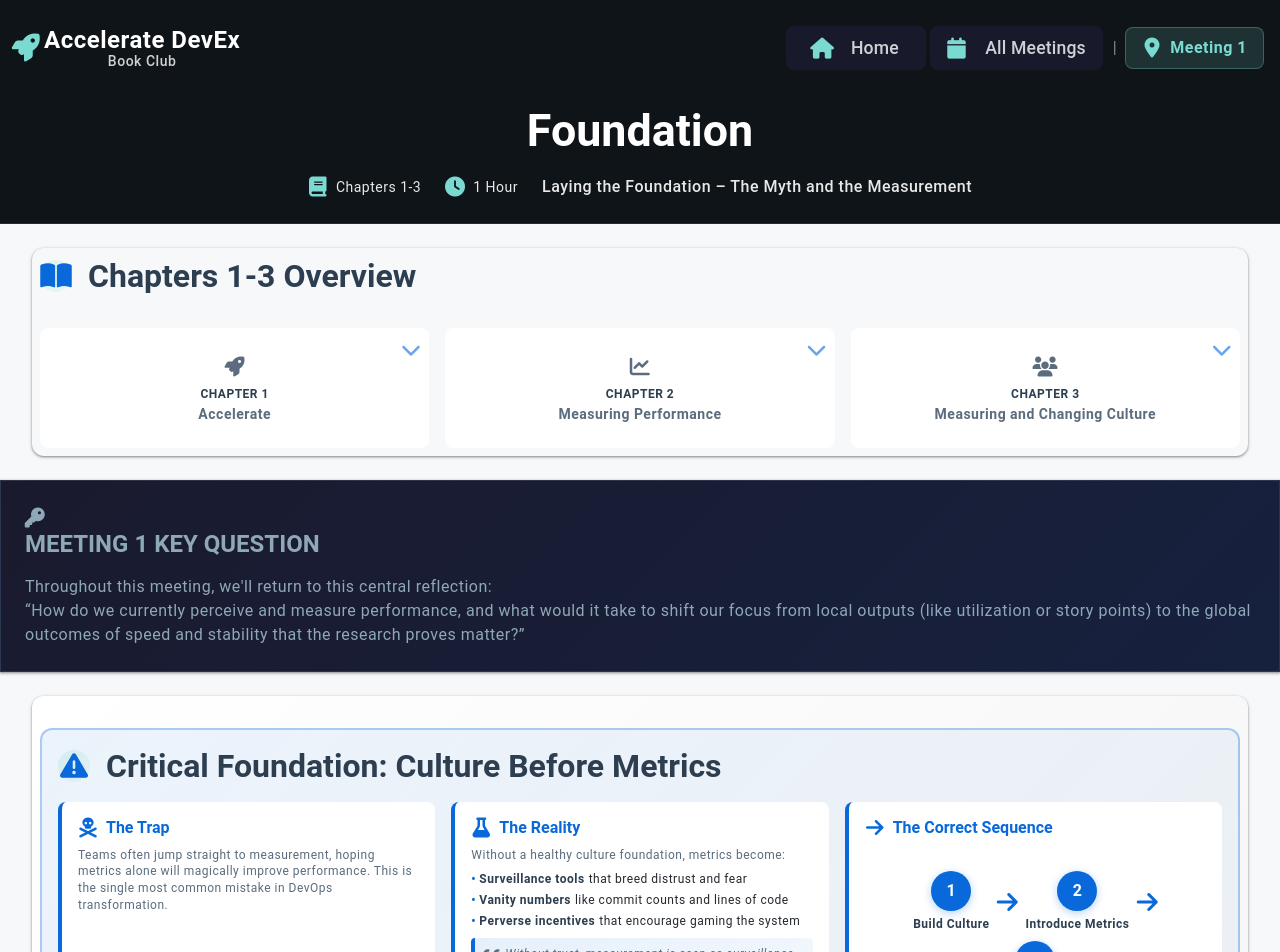
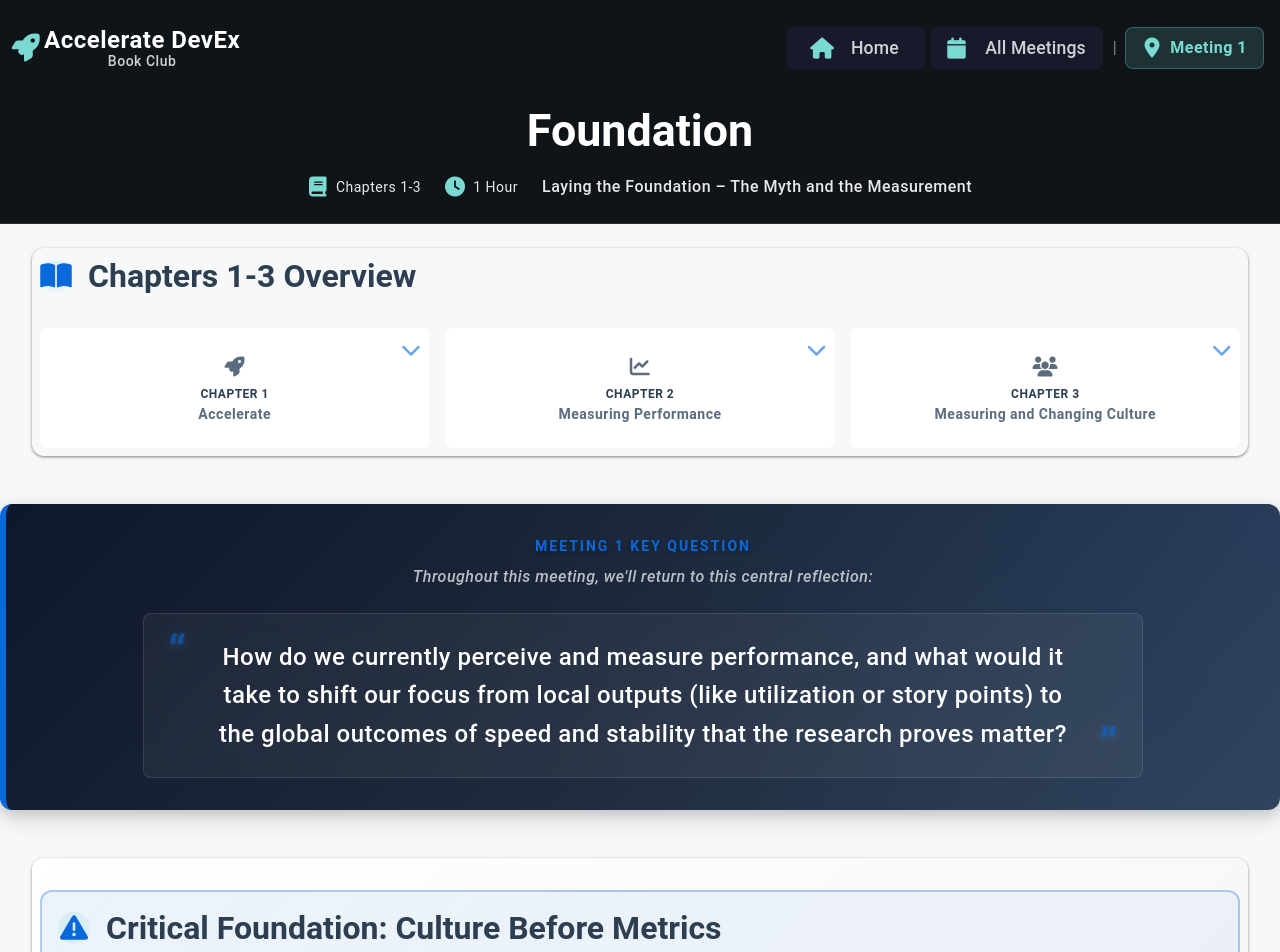
Before and after one commit to mhenke/accelerate-devex-book-club-notebooklm, a Jekyll site: the page built from docs/_meetings/meeting-1.md, in a window 1280 px wide. Shown: the top 952 px of the page. Built offline with Jekyll 4.4.1, drawn with Linux system fonts in a browser that asks for light colours; some web fonts are replaced.

Commit message:
✨ Redesign Meeting 1 key question with bold visual impact
Updated the key question section to have more dramatic visual styling:
- Removed the key icon for a cleaner look
- Added dark gradient background with subtle radial overlay
- Large decorative quote marks with theme-colored glow
- Glassmorphic inner container with backdrop blur
- Bold typography hierarchy with MD3 typescale
- Responsive design with mobile-optimized layout
- Enhanced shadows and borders for depth
- Theme-aware primary color integration

The new design creates a focal point that draws attention to the
central reflection question participants will return to throughout
the meeting.

🤖 Generated with [Claude Code](https://claude.com/claude-code)

Co-Authored-By: Claude <noreply@anthropic.com>

```diff
--- a/docs/_meetings/meeting-1.md
+++ b/docs/_meetings/meeting-1.md
@@ -166,17 +166,14 @@ document.addEventListener('keydown', function(event) {
 
 <!-- MEETING 1 KEY QUESTION -->
 
-<div class="section-card dark-theme full-width" markdown="0">
-<div class="key-question-content">
-<div class="key-question-header">
-<div class="key-question-icon">
-<i class="fas fa-key" aria-hidden="true"></i>
-</div>
-<h2>MEETING 1 KEY QUESTION</h2>
-</div>
+<div class="key-question-banner" markdown="0">
+<div class="key-question-wrapper">
+<div class="key-question-label">MEETING 1 KEY QUESTION</div>
 <div class="key-question-intro">Throughout this meeting, we'll return to this central reflection:</div>
-<div class="key-question-quote">
-<div class="quote-content">&ldquo;How do we currently perceive and measure performance, and what would it take to shift our focus from local outputs (like utilization or story points) to the global outcomes of speed and stability that the research proves matter?&rdquo;</div>
+<div class="key-question-main">
+<div class="quote-mark-start">&ldquo;</div>
+<div class="question-text">How do we currently perceive and measure performance, and what would it take to shift our focus from local outputs (like utilization or story points) to the global outcomes of speed and stability that the research proves matter?</div>
+<div class="quote-mark-end">&rdquo;</div>
 </div>
 </div>
 </div>
--- a/docs/_sass/components/_sections.scss
+++ b/docs/_sass/components/_sections.scss
@@ -1869,3 +1869,132 @@
     }
   }
 }
+
+// =============================================================================
+// KEY QUESTION BANNER - Visually impactful meeting key question
+// =============================================================================
+
+.key-question-banner {
+  background: linear-gradient(135deg, #0f172a 0%, #1e293b 50%, #334155 100%);
+  border-left: 6px solid var(--theme-primary, #0969da);
+  border-radius: var(--radius-lg);
+  padding: var(--space-xl) var(--space-lg);
+  margin: var(--space-2xl) 0;
+  box-shadow: 0 8px 24px rgba(0, 0, 0, 0.15), 0 4px 12px rgba(0, 0, 0, 0.1);
+  position: relative;
+  overflow: hidden;
+
+  // Subtle gradient overlay
+  &::before {
+    content: "";
+    position: absolute;
+    top: 0;
+    left: 0;
+    right: 0;
+    bottom: 0;
+    background: radial-gradient(
+      circle at top right,
+      rgba(9, 105, 218, 0.1),
+      transparent 60%
+    );
+    pointer-events: none;
+  }
+
+  .key-question-wrapper {
+    position: relative;
+    z-index: 1;
+    max-width: 1000px;
+    margin: 0 auto;
+  }
+
+  .key-question-label {
+    font-size: var(--md-sys-typescale-label-large);
+    font-weight: var(--font-weight-bold);
+    color: var(--theme-primary, #388bfd);
+    text-transform: uppercase;
+    letter-spacing: 2px;
+    margin-bottom: var(--space-sm);
+    text-align: center;
+    text-shadow: 0 2px 4px rgba(0, 0, 0, 0.3);
+  }
+
+  .key-question-intro {
+    font-size: var(--md-sys-typescale-body-large);
+    color: rgba(255, 255, 255, 0.7);
+    text-align: center;
+    margin-bottom: var(--space-lg);
+    font-style: italic;
+    font-weight: var(--font-weight-medium);
+  }
+
+  .key-question-main {
+    display: flex;
+    align-items: flex-start;
+    gap: var(--space-md);
+    padding: var(--space-lg);
+    background: rgba(255, 255, 255, 0.05);
+    border-radius: var(--radius-md);
+    border: 1px solid rgba(255, 255, 255, 0.1);
+    backdrop-filter: blur(10px);
+  }
+
+  .quote-mark-start,
+  .quote-mark-end {
+    font-size: var(--md-sys-typescale-display-medium);
+    font-weight: var(--font-weight-bold);
+    color: var(--theme-primary, #388bfd);
+    line-height: 0.8;
+    flex-shrink: 0;
+    opacity: 0.6;
+    text-shadow: 0 2px 8px rgba(56, 139, 253, 0.4);
+  }
+
+  .quote-mark-start {
+    align-self: flex-start;
+    margin-top: -0.1em;
+  }
+
+  .quote-mark-end {
+    align-self: flex-end;
+    margin-bottom: -0.2em;
+  }
+
+  .question-text {
+    font-size: var(--md-sys-typescale-headline-small);
+    font-weight: var(--font-weight-medium);
+    color: var(--color-white);
+    line-height: var(--line-height-relaxed);
+    text-align: center;
+    flex: 1;
+  }
+
+  @include mobile-only {
+    padding: var(--space-lg) var(--space-md);
+    border-left-width: 4px;
+
+    .key-question-label {
+      font-size: var(--md-sys-typescale-label-medium);
+      letter-spacing: 1px;
+    }
+
+    .key-question-intro {
+      font-size: var(--md-sys-typescale-body-medium);
+    }
+
+    .key-question-main {
+      flex-direction: column;
+      gap: var(--space-sm);
+      padding: var(--space-md);
+    }
+
+    .quote-mark-start,
+    .quote-mark-end {
+      font-size: var(--md-sys-typescale-display-small);
+      align-self: center;
+    }
+
+    .question-text {
+      font-size: var(--md-sys-typescale-title-large);
+    }
+  }
+}
```
